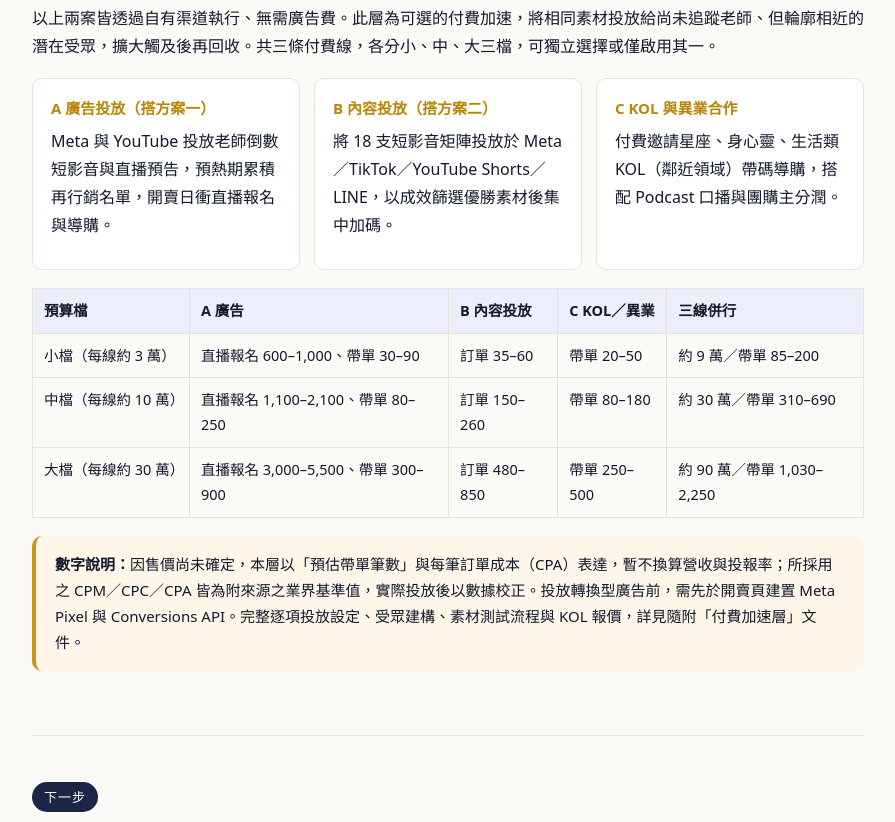
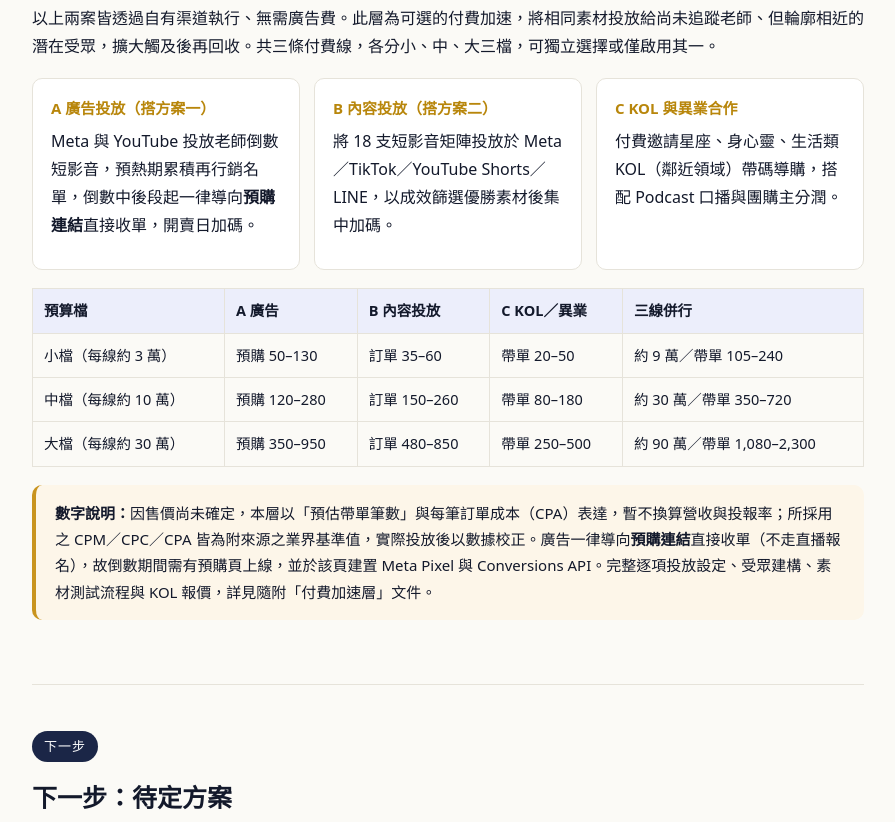
Before and after one commit to ycp825-fansi413/ziwei-2027-proposal, a plain HTML site: page index.html in a window 1280 px wide. Shown: the part 4000-4822 px from the top of the page, without its empty margins (192-1087 px from the left). Drawn offline with Linux system fonts and the light colour scheme.

Commit message:
廣告投放改導預購連結(不走直播報名)

```diff
--- a/index.html
+++ b/index.html
@@ -149,19 +149,19 @@
     <h1 class="sec">付費加速層（可選加購）</h1>
     <p>以上兩案皆透過自有渠道執行、無需廣告費。此層為可選的付費加速，將相同素材投放給尚未追蹤老師、但輪廓相近的潛在受眾，擴大觸及後再回收。共三條付費線，各分小、中、大三檔，可獨立選擇或僅啟用其一。</p>
     <div class="grid">
-      <div class="box"><h4>A 廣告投放（搭方案一）</h4><p>Meta 與 YouTube 投放老師倒數短影音與直播預告，預熱期累積再行銷名單，開賣日衝直播報名與導購。</p></div>
+      <div class="box"><h4>A 廣告投放（搭方案一）</h4><p>Meta 與 YouTube 投放老師倒數短影音，預熱期累積再行銷名單，倒數中後段起一律導向<b>預購連結</b>直接收單，開賣日加碼。</p></div>
       <div class="box"><h4>B 內容投放（搭方案二）</h4><p>將 18 支短影音矩陣投放於 Meta／TikTok／YouTube Shorts／LINE，以成效篩選優勝素材後集中加碼。</p></div>
       <div class="box"><h4>C KOL 與異業合作</h4><p>付費邀請星座、身心靈、生活類 KOL（鄰近領域）帶碼導購，搭配 Podcast 口播與團購主分潤。</p></div>
     </div>
     <table>
       <thead><tr><th>預算檔</th><th>A 廣告</th><th>B 內容投放</th><th>C KOL／異業</th><th>三線併行</th></tr></thead>
       <tbody>
-        <tr><td>小檔（每線約 3 萬）</td><td>直播報名 600–1,000、帶單 30–90</td><td>訂單 35–60</td><td>帶單 20–50</td><td>約 9 萬／帶單 85–200</td></tr>
-        <tr><td>中檔（每線約 10 萬）</td><td>直播報名 1,100–2,100、帶單 80–250</td><td>訂單 150–260</td><td>帶單 80–180</td><td>約 30 萬／帶單 310–690</td></tr>
-        <tr><td>大檔（每線約 30 萬）</td><td>直播報名 3,000–5,500、帶單 300–900</td><td>訂單 480–850</td><td>帶單 250–500</td><td>約 90 萬／帶單 1,030–2,250</td></tr>
+        <tr><td>小檔（每線約 3 萬）</td><td>預購 50–130</td><td>訂單 35–60</td><td>帶單 20–50</td><td>約 9 萬／帶單 105–240</td></tr>
+        <tr><td>中檔（每線約 10 萬）</td><td>預購 120–280</td><td>訂單 150–260</td><td>帶單 80–180</td><td>約 30 萬／帶單 350–720</td></tr>
+        <tr><td>大檔（每線約 30 萬）</td><td>預購 350–950</td><td>訂單 480–850</td><td>帶單 250–500</td><td>約 90 萬／帶單 1,080–2,300</td></tr>
       </tbody>
     </table>
-    <div class="callout warn"><b>數字說明：</b>因售價尚未確定，本層以「預估帶單筆數」與每筆訂單成本（CPA）表達，暫不換算營收與投報率；所採用之 CPM／CPC／CPA 皆為附來源之業界基準值，實際投放後以數據校正。投放轉換型廣告前，需先於開賣頁建置 Meta Pixel 與 Conversions API。完整逐項投放設定、受眾建構、素材測試流程與 KOL 報價，詳見隨附「付費加速層」文件。</div>
+    <div class="callout warn"><b>數字說明：</b>因售價尚未確定，本層以「預估帶單筆數」與每筆訂單成本（CPA）表達，暫不換算營收與投報率；所採用之 CPM／CPC／CPA 皆為附來源之業界基準值，實際投放後以數據校正。廣告一律導向<b>預購連結</b>直接收單（不走直播報名），故倒數期間需有預購頁上線，並於該頁建置 Meta Pixel 與 Conversions API。完整逐項投放設定、受眾建構、素材測試流程與 KOL 報價，詳見隨附「付費加速層」文件。</div>
   </section>
 
   <section>
@@ -179,7 +179,7 @@
         <tr><td>廣告追蹤建置</td><td>建置 Meta Pixel＋CAPI／暫不建置</td><td class="rec">建置，方能投放轉換型廣告並精準歸因</td></tr>
       </tbody>
     </table>
-    <div class="callout neutral"><span class="src">另需貴方提供以校準預估：① 各私域渠道實際人數（會員、LINE 好友、社團、分會）；② 開賣頁與金流是否已建置。提供後，本提案內所有「預估觸及」與「帶單」數字將更新為依實數推算之結果。本提案由梵熹工作台製作，2026-06-15。</span></div>
+    <div class="callout neutral"><span class="src">另需貴方提供以校準預估：① 各私域渠道實際人數（會員、LINE 好友、社團、分會）；② 預購頁與金流是否已建置（廣告導購所需）。提供後，本提案內所有「預估觸及」與「帶單」數字將更新為依實數推算之結果。本提案由梵熹工作台製作，2026-06-15。</span></div>
   </section>
 
 </div>
```
